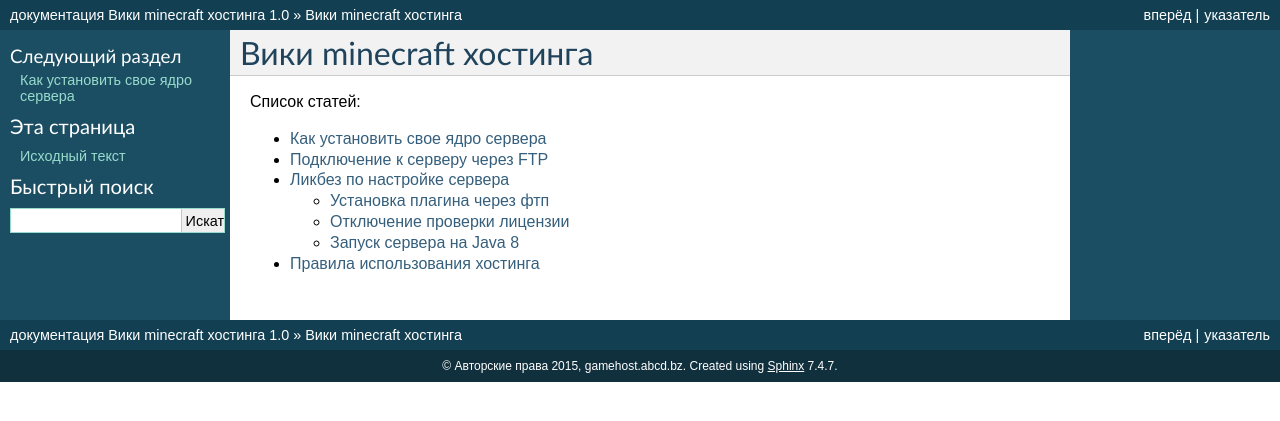
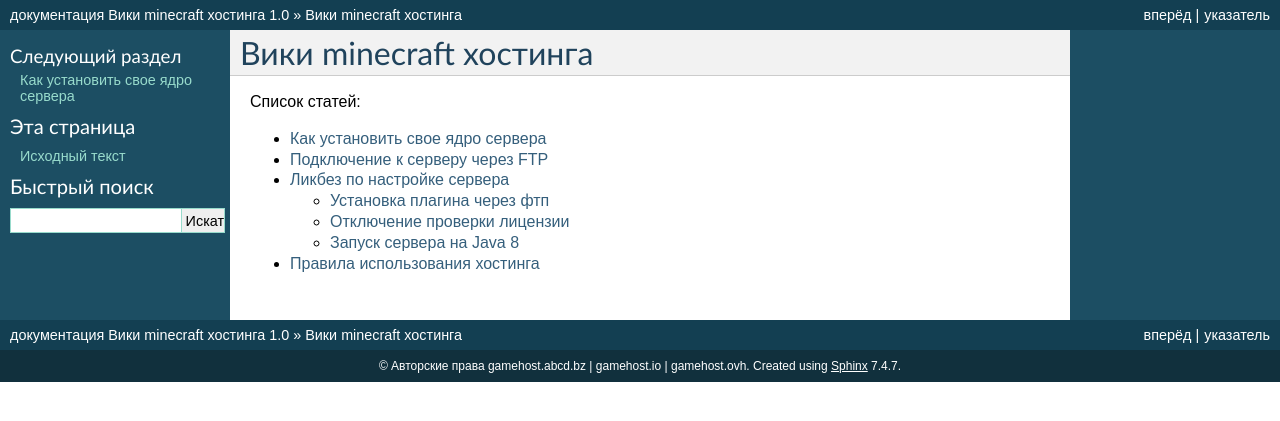
Before and after one commit to h1kkan/gamehost-wiki, a Sphinx documentation site: the page built from docs/index.rst, in a window 1280 px wide. Shown: the top 421 px of the page. Built offline with Sphinx 7.4.7, drawn with Linux system fonts in a browser that asks for light colours; pages that are not in the unit, such as notebooks, are missing from menus; some of the changed lines change nothing that is shown.

Commit message:
fix &copy;

```diff
--- a/docs/conf.py
+++ b/docs/conf.py
@@ -44,7 +44,7 @@
 
 # General information about the project.
 project = u'Вики minecraft хостинга'
-copyright = u'2015, gamehost.abcd.bz'
+copyright = u'gamehost.abcd.bz | gamehost.io | gamehost.ovh'
 
 # The version info for the project you're documenting, acts as replacement for
 # |version| and |release|, also used in various other places throughout the
@@ -215,7 +215,7 @@
 # (source start file, target name, title,
 #  author, documentclass [howto, manual, or own class]).
 latex_documents = [
-  ('index', 'minecraft.tex', u'Вики minecraft хостинга Documentation',
+  ('index', 'minecraft.tex', u'Вики minecraft хостинга',
    u'gamehost.abcd.bz', 'manual'),
 ]
 
@@ -245,7 +245,7 @@
 # One entry per manual page. List of tuples
 # (source start file, name, description, authors, manual section).
 man_pages = [
-    ('index', 'minecraft', u'Вики minecraft хостинга Documentation',
+    ('index', 'minecraft', u'Вики minecraft хостинга',
      [u'gamehost.abcd.bz'], 1)
 ]
 
@@ -259,7 +259,7 @@
 # (source start file, target name, title, author,
 #  dir menu entry, description, category)
 texinfo_documents = [
-  ('index', 'minecraft', u'Вики minecraft хостинга Documentation',
+  ('index', 'minecraft', u'Вики minecraft хостинга',
    u'gamehost.abcd.bz', 'minecraft', 'One line description of project.',
    'Miscellaneous'),
 ]
```
